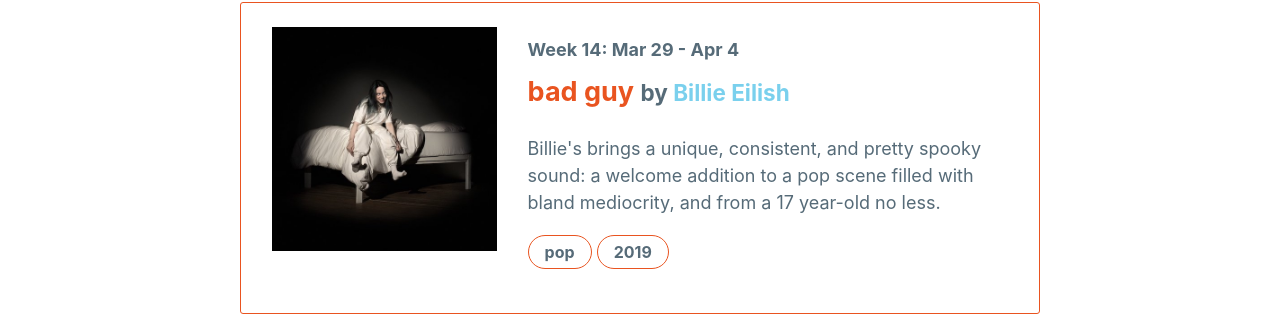
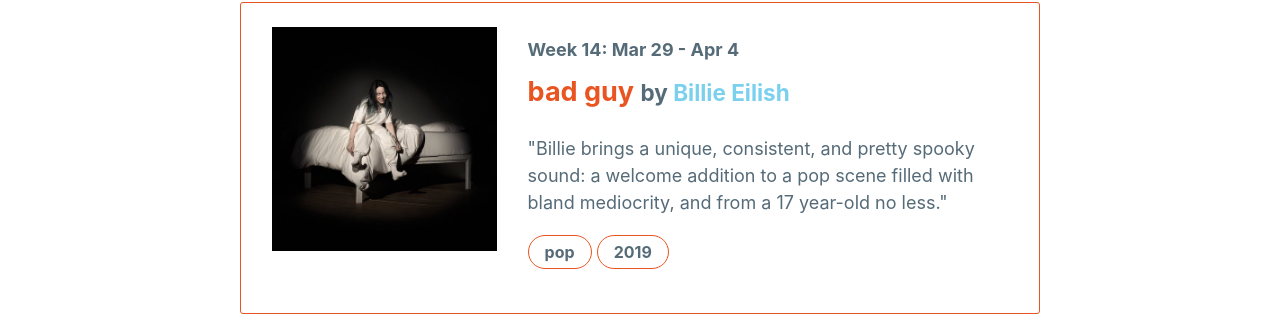
Before and after one commit to mattxwang/lowkey, a Jekyll site: the page built from _stats/song-of-the-week.html, in a window 1280 px wide and 900 px high, scrolled down 7109 px. Shown: the part 122-442 px from the top of the window. Built offline with Jekyll 4.4.1, drawn with Linux system fonts in a browser that asks for light colours; comment, search, counter and statistics services are not loaded.

Commit message:
that's a weird typo

```diff
--- a/_data/stats.yml
+++ b/_data/stats.yml
@@ -138,7 +138,7 @@
     genre: "pop"
     year: 2019
     blurb: >
-      Billie's brings a unique, consistent, and pretty spooky sound: a welcome addition to a pop scene filled with bland mediocrity, and from a 17 year-old no less.
+      "Billie brings a unique, consistent, and pretty spooky sound: a welcome addition to a pop scene filled with bland mediocrity, and from a 17 year-old no less."
   week15:
     week: "Week 15: Apr 5 - Apr 11"
     title: "Butterflies"
```
